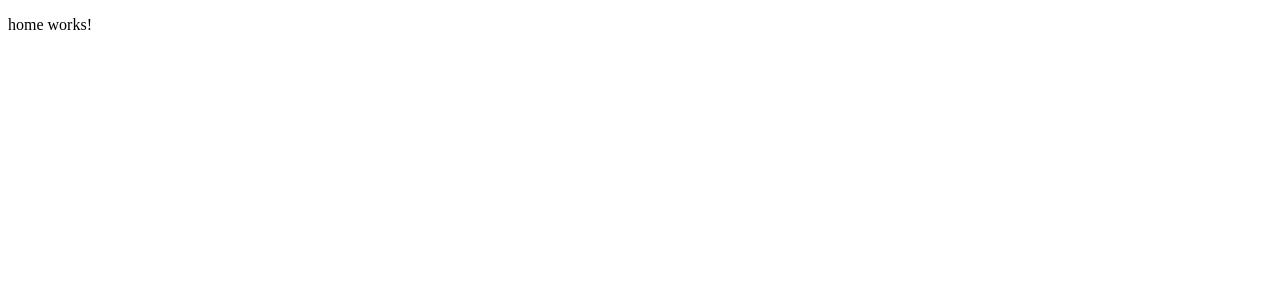
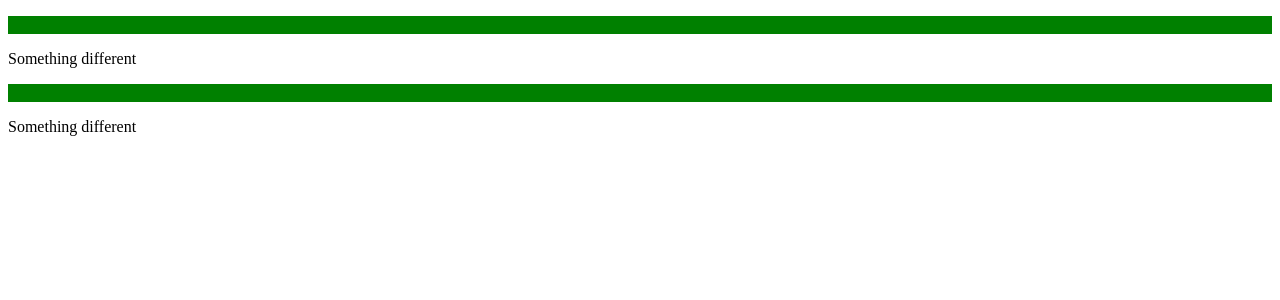
Before and after one commit to geekwisevinson/cli-overview, an Angular app: page / in a window 1280 px wide. Shown: the top 300 px of the page. Built offline with nearby package versions, Linux system fonts and the light colour scheme.

Commit message:
add a directive

```diff
--- a/src/app/app.component.html
+++ b/src/app/app.component.html
@@ -1,3 +1,3 @@
 <geekwise-home></geekwise-home>
-
+<geekwise-dash [someProp]="title"></geekwise-dash>
 <router-outlet></router-outlet>
--- a/src/app/app.module.ts
+++ b/src/app/app.module.ts
@@ -5,12 +5,14 @@ import { AppRoutingModule } from './app-routing.module';
 import { AppComponent } from './app.component';
 import { HomeComponent } from './features/home/home.component';
 import { DashComponent } from './features/dash.component';
+import { AlerterDirective } from './directives/alerter.directive';
 
 @NgModule({
   declarations: [
     AppComponent,
     HomeComponent,
-    DashComponent
+    DashComponent,
+    AlerterDirective
   ],
   imports: [
     BrowserModule,
--- /dev/null
+++ b/src/app/directives/alerter.directive.ts
@@ -0,0 +1,29 @@
+import {Directive, ElementRef, HostBinding, HostListener, Input} from '@angular/core';
+
+@Directive({
+  selector: '[geekwiseAlerter]'
+})
+export class AlerterDirective {
+  @HostListener('click') onClick() {
+    alert(this.geekwiseAlerter);
+    this.alert = false;
+  }
+
+  @HostBinding('class.alert') alert = true;
+  @Input() public geekwiseAlerter;
+  constructor(private el: ElementRef) {
+    setInterval( () => this.blink(), 1000);
+  }
+
+  public blink() {
+    console.log(this.geekwiseAlerter);
+    if (this.el.nativeElement.style.color === 'transparent') {
+      this.el.nativeElement.style.color = this.geekwiseAlerter;
+    } else {
+      this.el.nativeElement.style.color = 'transparent';
+    }
+
+  }
+
+
+}
--- a/src/app/features/dash.component.html
+++ b/src/app/features/dash.component.html
@@ -1 +1,2 @@
-<p>dash works!</p>
+<p geekwiseAlerter="red" [ngStyle]="updateBGC()">dash works!</p>
+{{ title }}
--- a/src/app/features/dash.component.ts
+++ b/src/app/features/dash.component.ts
@@ -1,4 +1,4 @@
-import { Component, OnInit, ViewEncapsulation, ChangeDetectionStrategy } from '@angular/core';
+import {Component, OnInit, ViewEncapsulation, ChangeDetectionStrategy, ChangeDetectorRef, Input} from '@angular/core';
 
 @Component({
   selector: 'geekwise-dash',
@@ -8,10 +8,20 @@ import { Component, OnInit, ViewEncapsulation, ChangeDetectionStrategy } from '@
   changeDetection: ChangeDetectionStrategy.OnPush
 })
 export class DashComponent implements OnInit {
-
-  constructor() { }
+  @Input() public someProp;
+  public title = 'Dash';
+  constructor(private cd: ChangeDetectorRef) { }
 
   ngOnInit() {
+    setTimeout( () => {
+      this.title = 'Something different';
+      this.cd.detectChanges();
+    }, 3000);
+  }
+
+  public updateBGC() {
+    console.log('updateBGC Dash');
+    return {backgroundColor: 'green'};
   }
 
 }
--- a/src/app/features/home/home.component.html
+++ b/src/app/features/home/home.component.html
@@ -1 +1,2 @@
-<p>home works!</p>
+<p geekwiseAlerter="yellow"  [ngStyle]="updateBGC()">home works!</p>
+{{title}}
--- a/src/app/features/home/home.component.ts
+++ b/src/app/features/home/home.component.ts
@@ -7,9 +7,20 @@ import { Component, OnInit } from '@angular/core';
 })
 export class HomeComponent implements OnInit {
 
+  public title = 'Home';
+
   constructor() { }
 
   ngOnInit() {
+
+    setTimeout( () => {
+      this.title = 'Something different';
+    }, 3000);
+  }
+
+  public updateBGC() {
+    console.log('updateBGC Home');
+    return {backgroundColor: 'green'};
   }
 
 }
```
Also changed, not shown: 1 other file (tests, documents, lock files or other folders).
